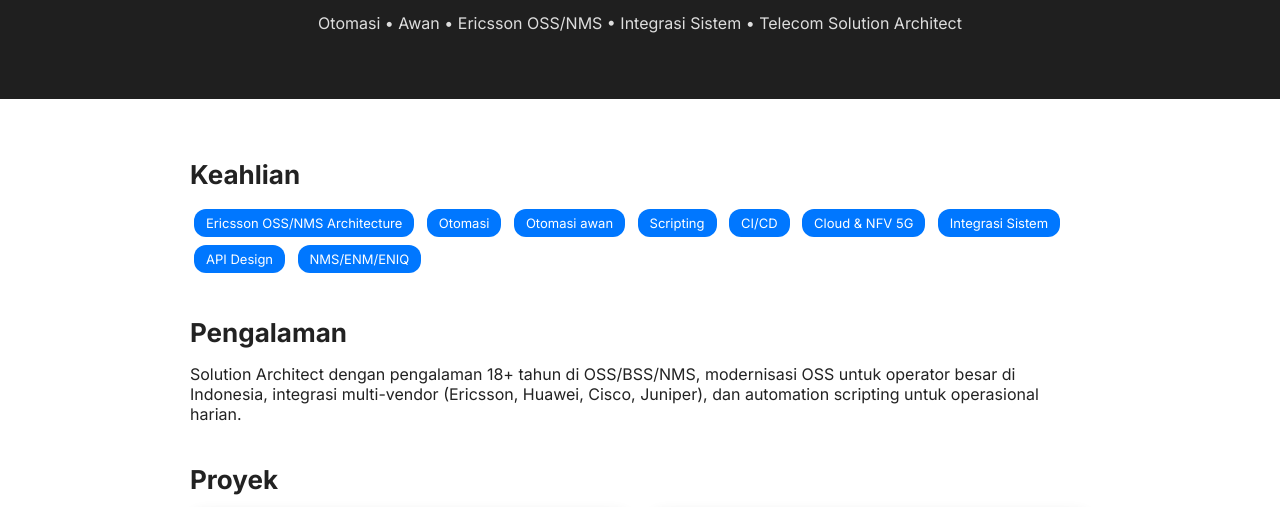
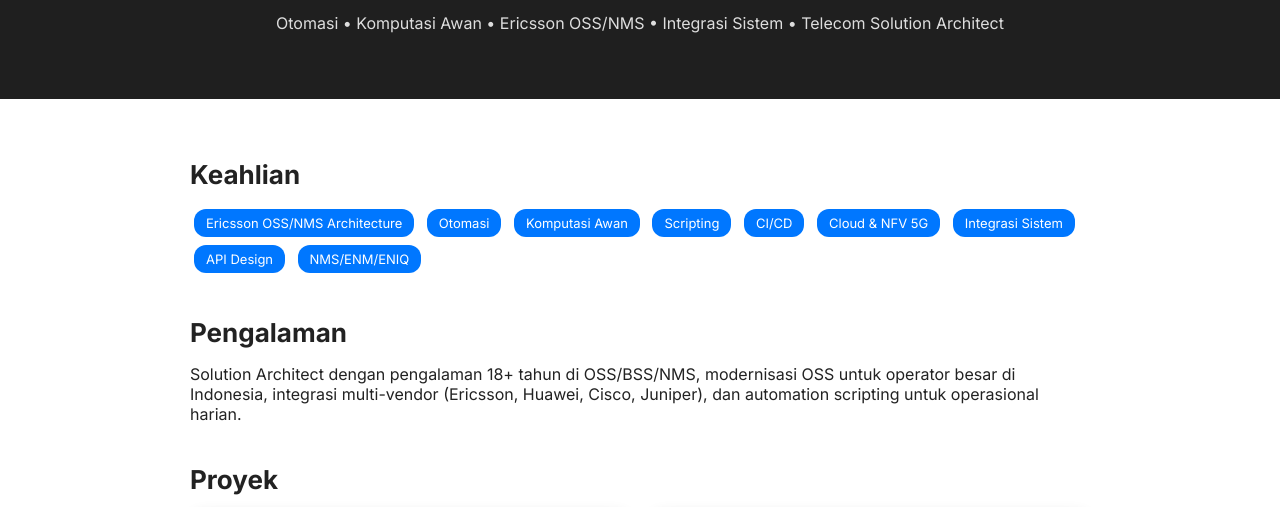
Before and after one commit to MauritzBG/mauritzbg.github.io, a plain HTML site: page docs/index.html in a window 1280 px wide. Shown: the part 229-736 px from the top of the page. Drawn offline with nearby package versions, Linux system fonts and the light colour scheme.

Commit message:
Update index.html

```diff
--- a/docs/index.html
+++ b/docs/index.html
@@ -244,10 +244,10 @@
 <script>
 const langData = {
     id: {
-        subtitle: "Otomasi • Awan • Ericsson OSS/NMS • Integrasi Sistem • Telecom Solution Architect",
+        subtitle: "Otomasi • Komputasi Awan • Ericsson OSS/NMS • Integrasi Sistem • Telecom Solution Architect",
         skills_title: "Keahlian",
         automation: "Otomasi",
-        cloud: "Otomasi awan",
+        cloud: "Komputasi Awan",
         scripting: "Scripting",
         sysint: "Integrasi Sistem",
         exp_title: "Pengalaman",
```
